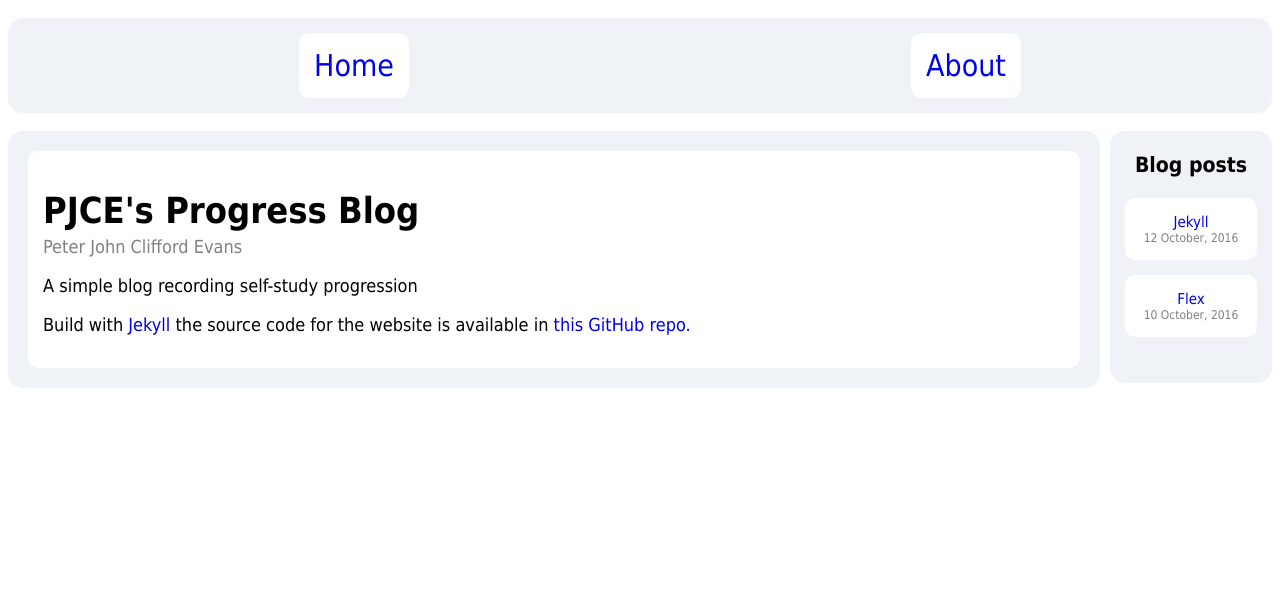
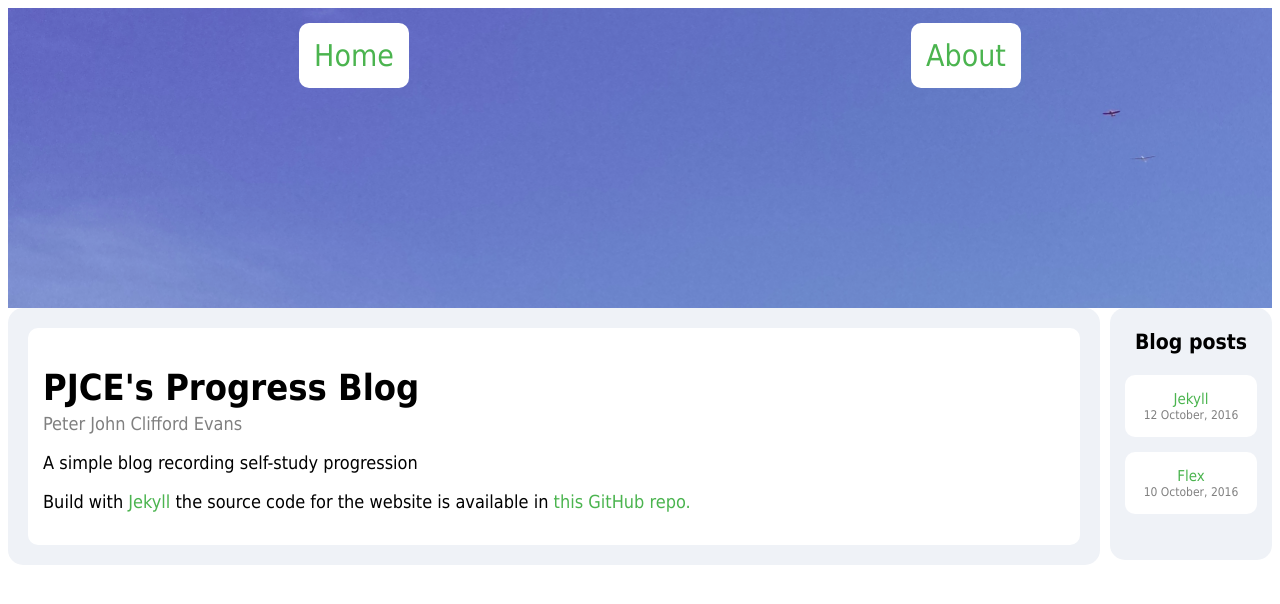
Before and after one commit to pjcevans/homepage-1.0-deprecated, a Jekyll site: the page built from index.html, in a window 1280 px wide. Shown: the top 604 px of the page. Built offline with Jekyll 4.4.1, drawn with Linux system fonts in a browser that asks for light colours.

Commit message:
updated nav, added banner

```diff
--- a/_includes/header.html
+++ b/_includes/header.html
@@ -1,8 +1,8 @@
 <header>
 
-  <nav>
+  <nav class="nomargin">
     <div>
-      <ul>
+      <ul class="nomargin">
         {% for my_page in site.pages %}
           {% if my_page.title %}
           <li class="navItem"><a href="{{ my_page.url | prepend: site.baseurl }}">{{ my_page.title }}</a></li>
--- a/css/navBar.css
+++ b/css/navBar.css
@@ -1,3 +1,9 @@
+nav {
+  background-image: url("/images/skybanner.png");
+  background-size: cover;
+  min-height: 300px;
+}
+
 nav ul {
   display: flex;
   list-style: none;
--- a/css/postsFlex.css
+++ b/css/postsFlex.css
@@ -4,7 +4,7 @@
   flex-direction: column;
 }
 
-#flexContent, #flexPosts, nav {
+#flexContent, #flexPosts {
   background-color: #eff2f7;
   border-radius: 15px;
 }
--- a/css/site.css
+++ b/css/site.css
@@ -12,11 +12,11 @@ h1 {
 }
 
 a {
+  color: #4bb44f;
   text-decoration: none;
 }
 
 a:hover {
-  color: #43A047;
   border-bottom: 1px dotted #43A047;
 }
 
```
Also changed, not shown: images/skybanner.png (added).
